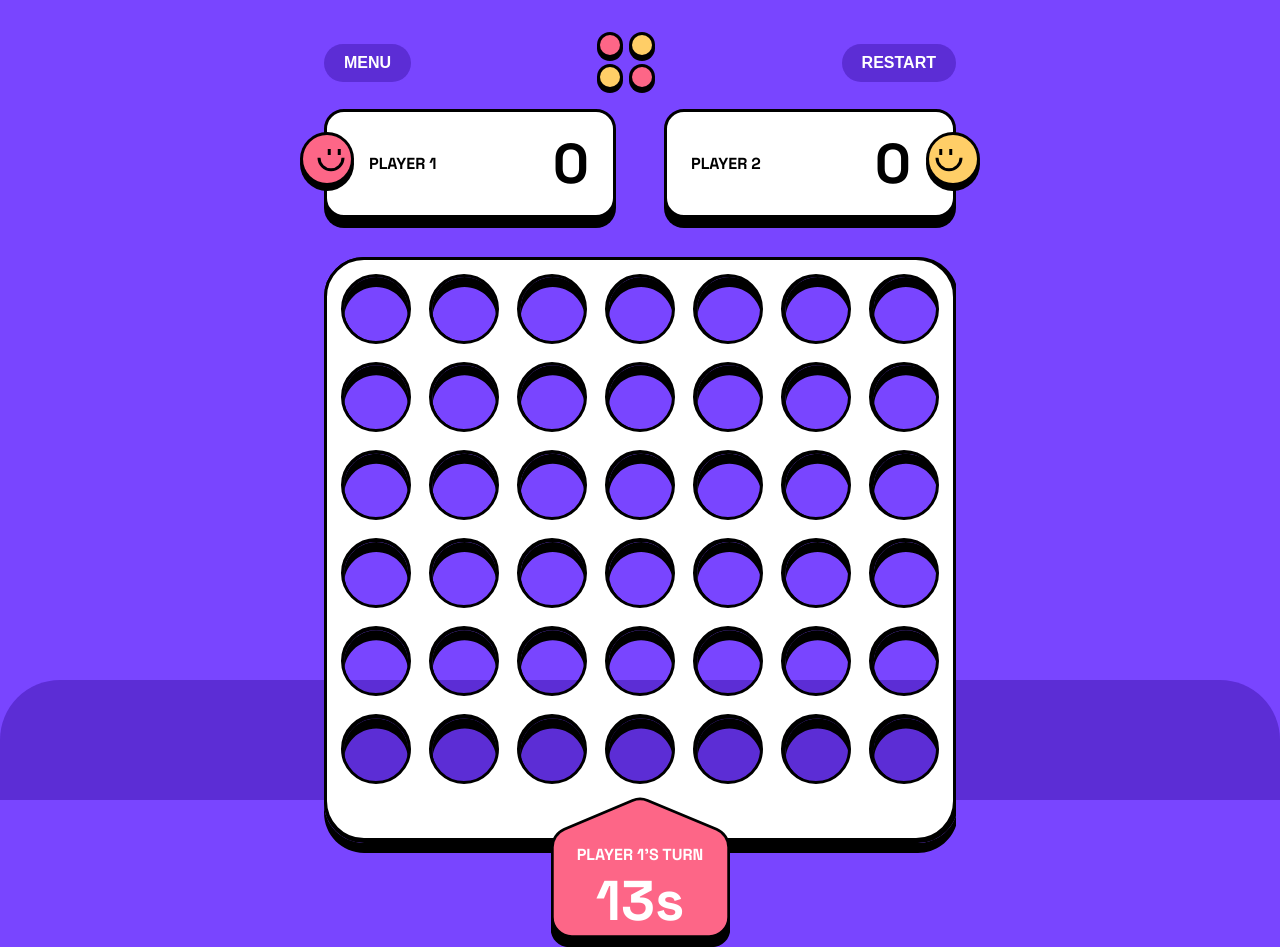
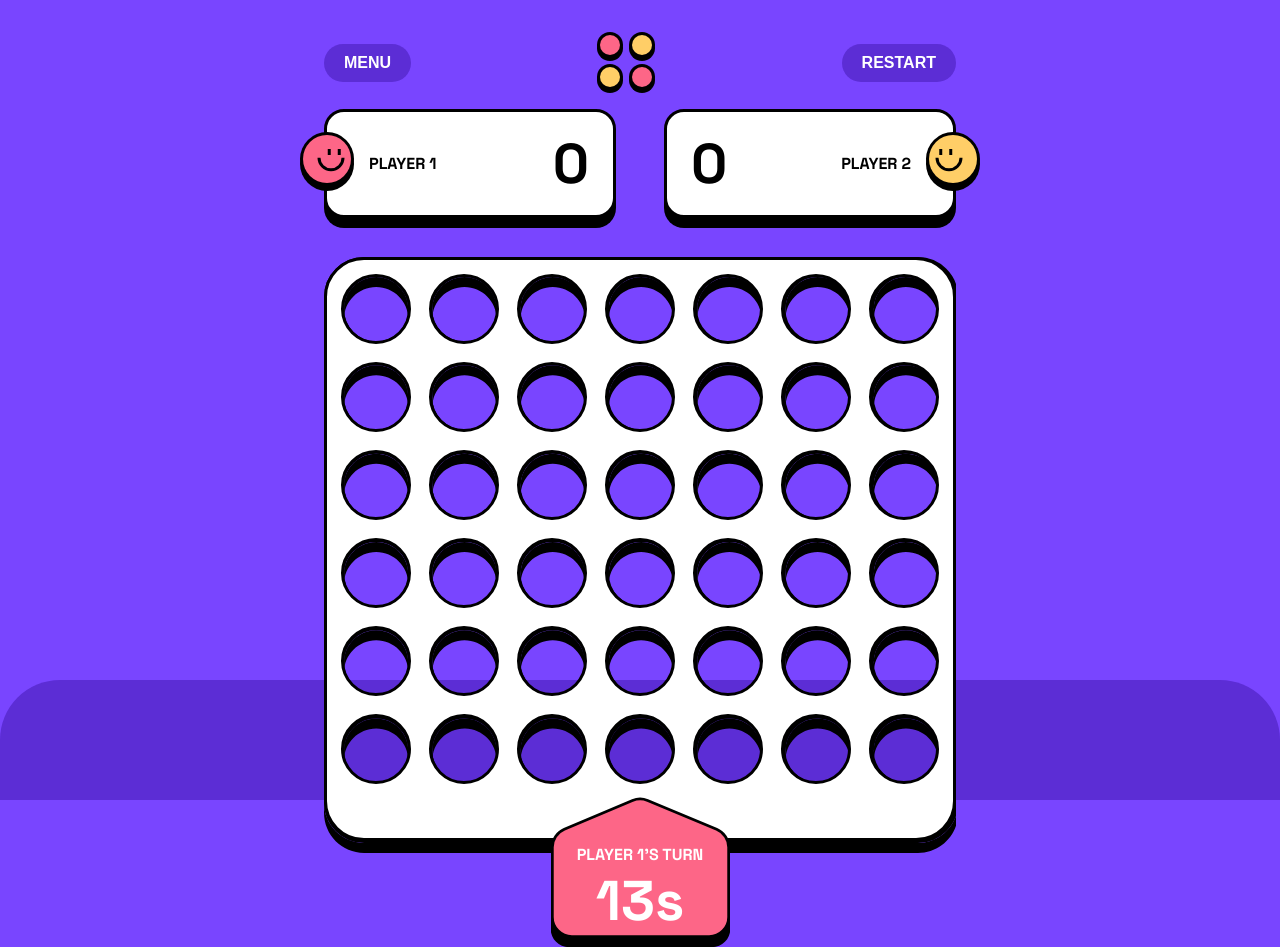
Before and after one commit to AlbaOngaro/connect-four-game, a Next.js app: page / in a window 1280 px wide. Both pictures are taken after a click on the button "PLAY VS PLAYER". Built offline with nearby package versions, Linux system fonts and the light colour scheme.

Commit message:
style: updated score styles

```diff
--- a/src/components/score/Score.styles.ts
+++ b/src/components/score/Score.styles.ts
@@ -21,12 +21,17 @@ export const container = (player: Player, cpu: Player | null) => css`
   margin-top: 60%;
   position: relative;
   display: flex;
+  flex-direction: column;
   justify-content: space-between;
   align-items: center;
-  gap: 24px;
+  padding: 16px 24px;
+
+  @media (min-width: 768px) {
+    gap: 24px;
+  }
 
   @media (min-width: 1440px) {
-    width: fit-content;
+    width: 16ch;
     flex-direction: column;
     align-items: center;
     gap: 0;
@@ -40,10 +45,15 @@ export const container = (player: Player, cpu: Player | null) => css`
 
   &:nth-of-type(1) {
     justify-self: flex-end;
-    padding: 16px 24px 16px 42px;
+
+    @media (min-width: 426px) {
+      padding: 16px 24px 16px 42px;
+      flex-direction: row;
+    }
 
     @media (min-width: 1440px) {
       padding: 42px 42px 16px;
+      flex-direction: column;
     }
 
     &::before {
@@ -60,10 +70,15 @@ export const container = (player: Player, cpu: Player | null) => css`
 
   &:nth-of-type(2) {
     justify-self: flex-start;
-    padding: 16px 42px 16px 24px;
+
+    @media (min-width: 426px) {
+      padding: 16px 42px 16px 24px;
+      flex-direction: row-reverse;
+    }
 
     @media (min-width: 1440px) {
       padding: 42px 42px 16px;
+      flex-direction: column;
     }
 
     &::before {
--- a/src/components/score/Score.tsx
+++ b/src/components/score/Score.tsx
@@ -1,4 +1,4 @@
-import { Player } from "types";
+import { Mode, Player } from "types";
 import * as styles from "./Score.styles";
 import { useSelector } from "store/hooks";
 
@@ -8,14 +8,24 @@ interface Props {
 }
 
 export function Score({ player, className }: Props) {
-  const { score, cpu } = useSelector((state) => ({
+  const { score, cpu, mode } = useSelector((state) => ({
+    mode: state.mode,
     cpu: state.cpu,
     score: state.score,
   }));
 
+  if (mode === Mode.PvP) {
+    return (
+      <article css={styles.container(player, cpu)} className={className}>
+        <p css={styles.paragraph}>Player {player}</p>
+        <h3 css={styles.h3}>{score[player]}</h3>
+      </article>
+    );
+  }
+
   return (
     <article css={styles.container(player, cpu)} className={className}>
-      <p css={styles.paragraph}>Player {player}</p>
+      <p css={styles.paragraph}>{player === cpu ? "CPU" : "You"}</p>
       <h3 css={styles.h3}>{score[player]}</h3>
     </article>
   );
```
